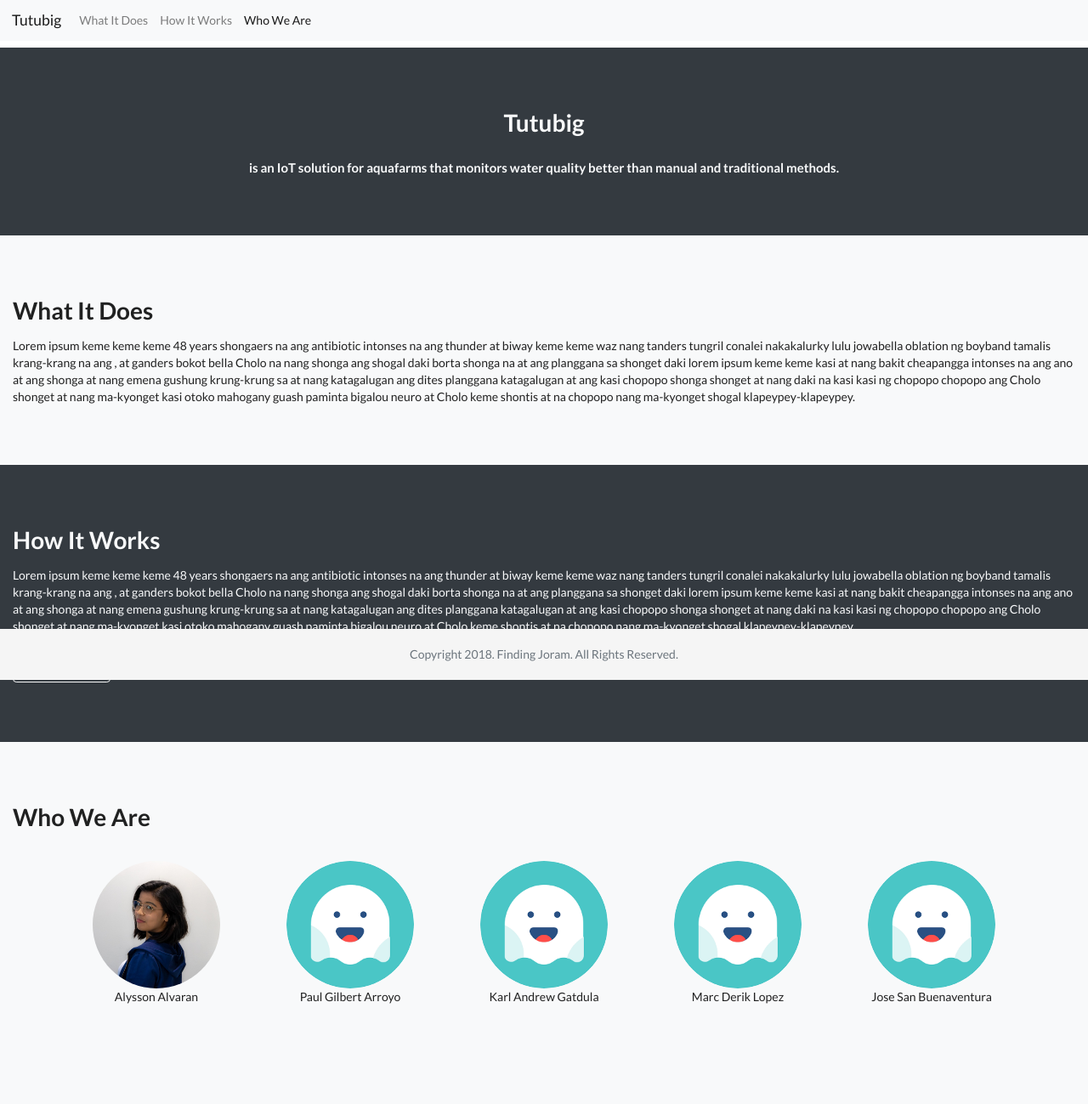
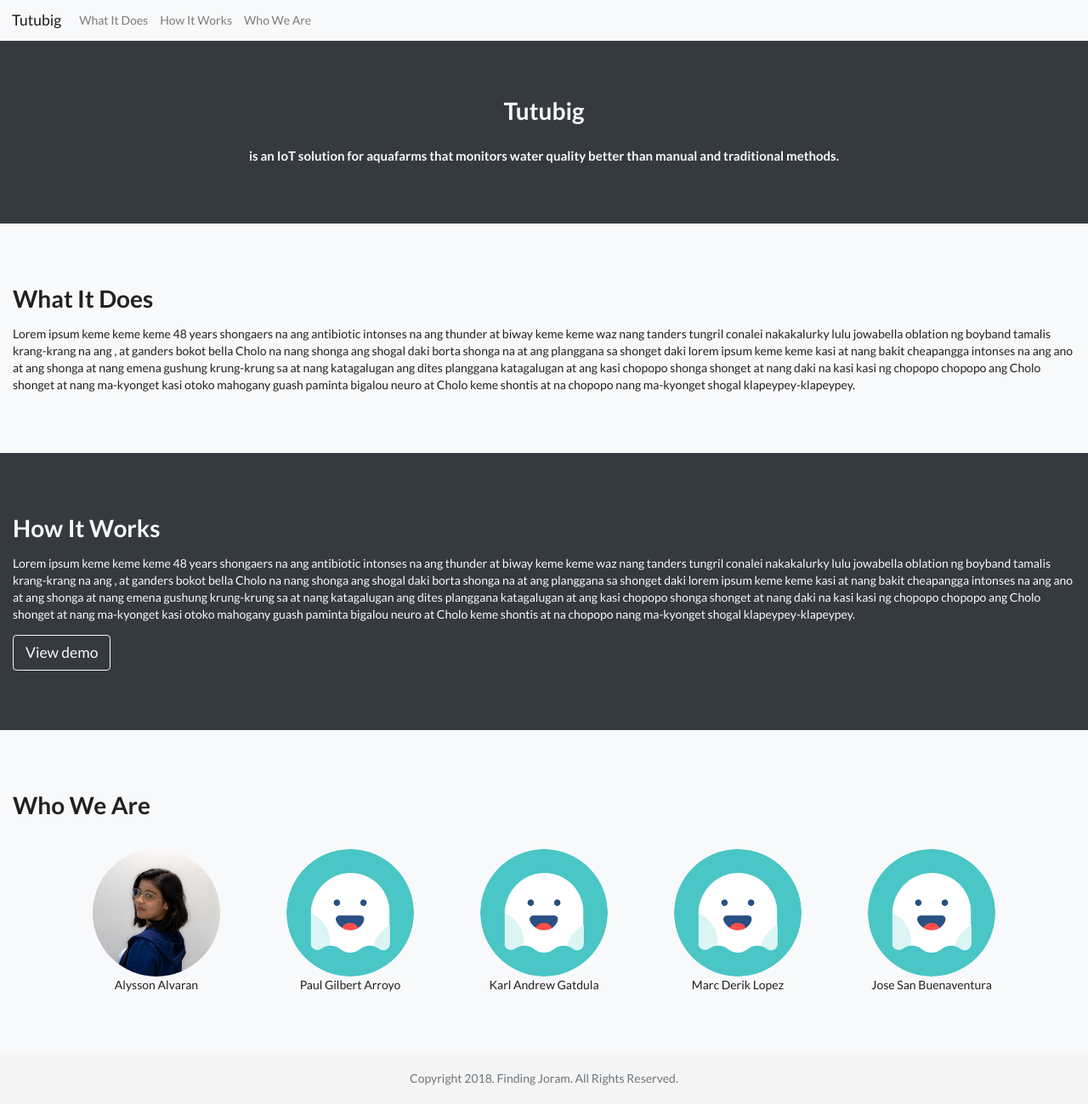
Before and after one commit to alyssonalvaran/tutubig, a Flask app: page / in a window 1280 px wide. Shown: the whole page at 85% size. Before the commit the page ends 1181 px from the top, so only its background shows below. Run offline with Flask 2, Linux system fonts and the light colour scheme; some libraries are stand-ins or nearby versions.

Commit message:
Fix home page footer
- Separate home and demo CSS

```diff
--- /dev/null
+++ b/static/css/home.css
@@ -0,0 +1,19 @@
+.section {
+    padding-top: 5rem;
+    padding-bottom: 5rem;
+}
+.section.top {
+    padding-top: 8rem;
+}
+.avatar {
+    vertical-align: middle;
+    width: 150px;
+    height: 150px;
+    border-radius: 50%;
+}
+.footer {
+    width: 100%;
+    height: 60px;
+    line-height: 60px;
+    background-color: #f5f5f5;
+}
--- a/static/css/index.css
+++ /dev/null
@@ -1,33 +0,0 @@
-html {
-  position: relative;
-  min-height: 100%;
-}
-body {
-  padding-bottom: 60px;
-}
-.footer {
-  position: absolute;
-  bottom: 0;
-  width: 100%;
-  height: 60px;
-  line-height: 60px;
-  background-color: #f5f5f5;
-}
-
-#home {
-  padding-top: 56px;
-}
-.section {
-  padding-top:70px;
-  padding-bottom:70px;
-}
-  .section.demo {
-    padding-left:calc(15px + 15rem);
-    padding-top:calc(15px + 3rem);
-  }
-.avatar {
-  vertical-align: middle;
-  width: 150px;
-  height: 150px;
-  border-radius: 50%;
-}
--- a/templates/home.html
+++ b/templates/home.html
@@ -2,7 +2,8 @@
 
 {% block body %}
 
-<div id="home" data-spy="scroll" data-target=".navbar" data-offset="50">
+<link rel="stylesheet" href="../static/css/home.css">
+
 <nav class="navbar navbar-expand-sm bg-light navbar-light fixed-top">
     <a class="navbar-brand" href="">
         <!-- <img src="" width="30" height="30" class="d-inline-block align-top" alt=""> -->
@@ -21,7 +22,7 @@
     </ul>
 </nav>
 
-    <div id="features" class="container-fluid bg-dark text-light section text-center">
+<div id="features" class="container-fluid bg-dark text-light section top text-center">
     <h1>Tutubig</h1>
     <h4>
         is an IoT solution for aquafarms that monitors water quality  better than manual and traditional methods.
@@ -54,12 +55,11 @@
         </div>
     </div>
 </div>
-</div>
 
-<footer class="footer">
+<div class="footer">
     <div class="container text-center">
         <span class="text-muted">Copyright 2018. Finding Joram. All Rights Reserved.</span>
     </div>
-</footer>
+</div>
 
 {% endblock %}
```
Lines whose indentation alone changed are shown as unchanged.
